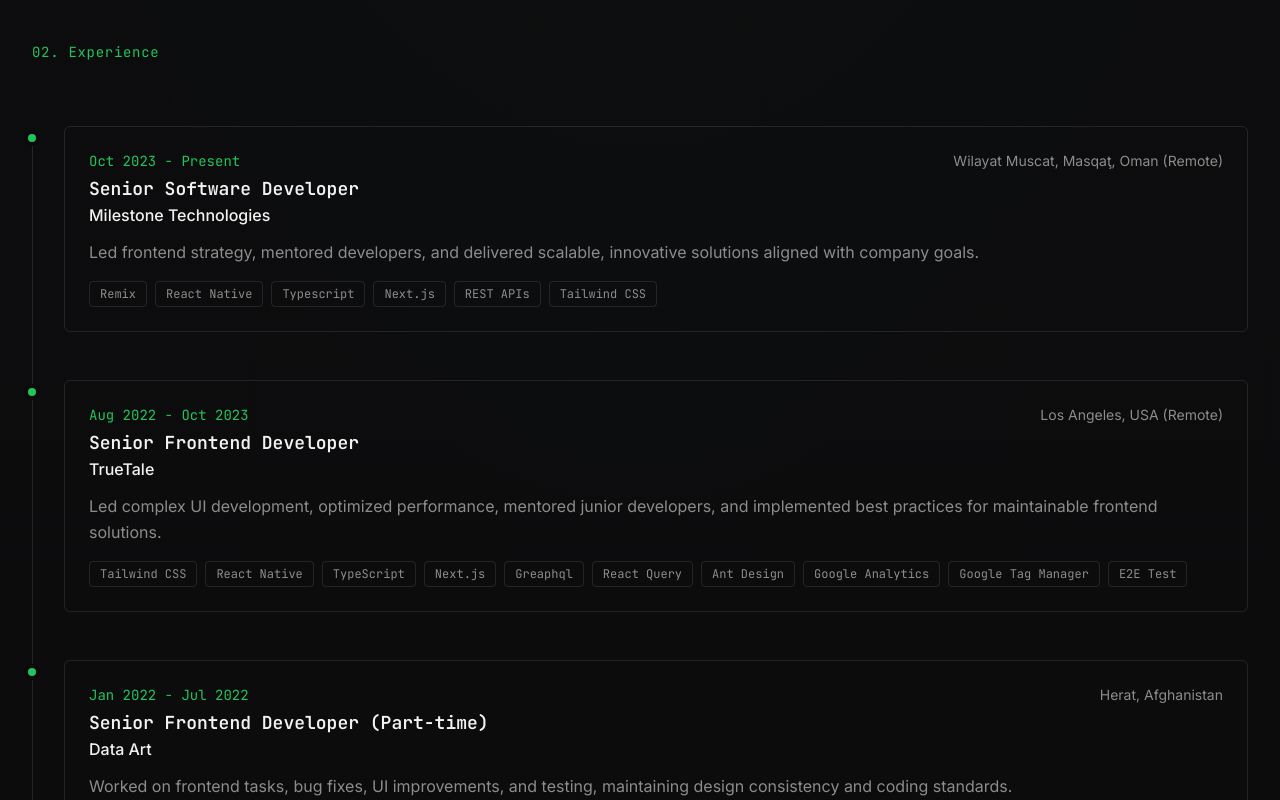
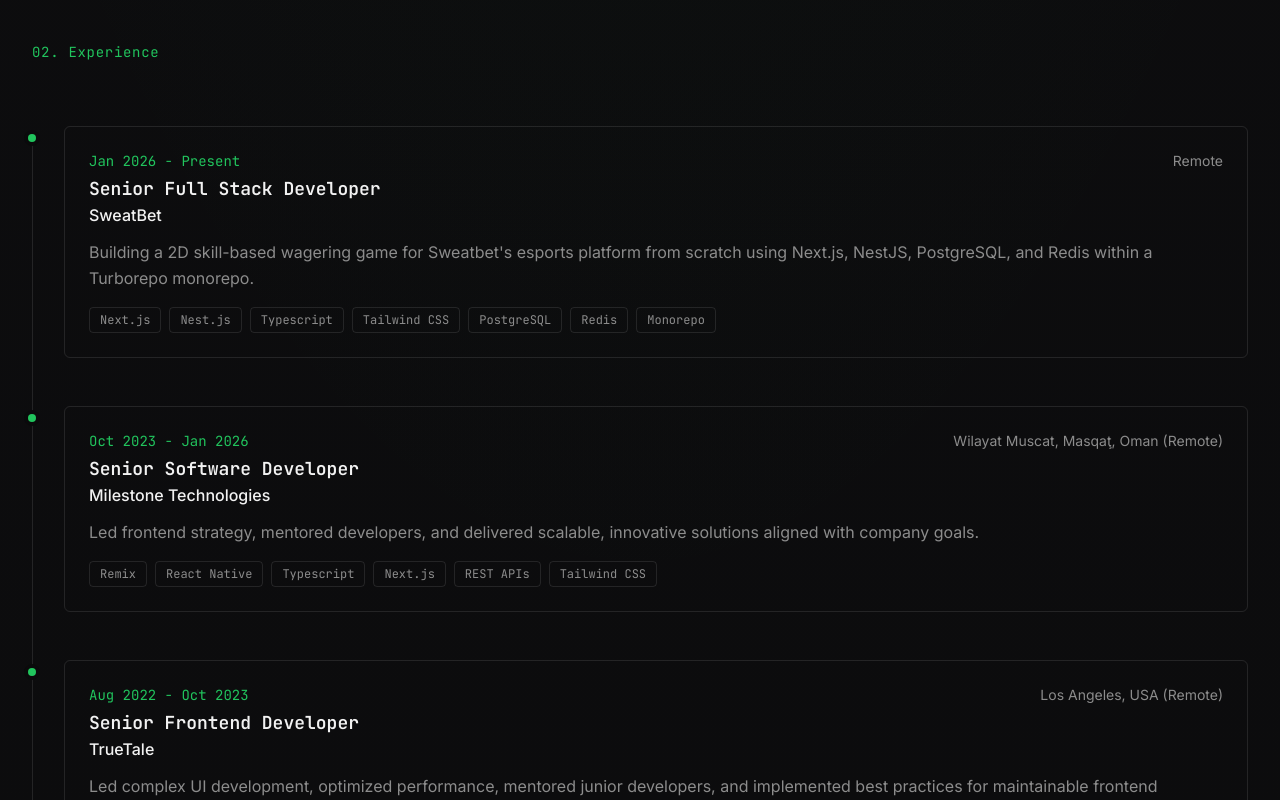
Before and after one commit to mansour-qaderi/portfolio, a Next.js app: page / in a window 1280 px wide. Shown: the part 1460-2260 px from the top of the page. Built offline with nearby package versions, Linux system fonts and the light colour scheme.

Commit message:
fix: update the card's border colors

```diff
--- a/components/experience-timeline.tsx
+++ b/components/experience-timeline.tsx
@@ -25,13 +25,13 @@
           <div key={idx} className="relative sm:pl-8 group">
             <div className="absolute left-0 top-2 hidden sm:block -translate-x-1/2 w-2 h-2 rounded-full bg-primary ring-4 ring-background" />
 
-            <div className="border border-gray-200 dark:border-white/10 rounded-lg p-6 transition-colors hover:border-white/20">
+            <div className="border border-gray-200 dark:border-white/10 rounded-lg p-6 transition-colors hover:border-primary/40">
               <div className="flex flex-col sm:flex-row sm:items-start sm:justify-between gap-2 mb-3">
                 <div>
                   <p className="font-mono text-sm text-primary mb-1">
                     {exp.duration}
                   </p>
-                  <h3 className="font-mono text-lg font-semibold text-foreground">
+                  <h3 className="font-mono text-lg font-semibold text-foreground group-hover:text-primary transition-colors">
                     {exp.role}
                   </h3>
                   <p className="text-foreground font-medium">{exp.company}</p>
--- a/components/experiences.tsx
+++ b/components/experiences.tsx
@@ -4,12 +4,30 @@
   ExperienceTimeline,
   ExperienceItem,
 } from "@/components/experience-timeline";
+import { SWEATBET } from "@/constants";
 
 const experiences: ExperienceItem[] = [
   {
+    company: SWEATBET,
+    role: "Senior Full Stack Developer",
+    duration: "Jan 2026 - Present",
+    location: "Remote",
+    description:
+      "Building a 2D skill-based wagering game for Sweatbet's esports platform from scratch using Next.js, NestJS, PostgreSQL, and Redis within a Turborepo monorepo.",
+    skills: [
+      "Next.js",
+      "Nest.js",
+      "Typescript",
+      "Tailwind CSS",
+      "PostgreSQL",
+      "Redis",
+      "Monorepo",
+    ],
+  },
+  {
     company: "Milestone Technologies",
     role: "Senior Software Developer",
-    duration: "Oct 2023 - Present",
+    duration: "Oct 2023 - Jan 2026",
     location: "Wilayat Muscat, Masqaţ, Oman (Remote)",
     description:
       "Led frontend strategy, mentored developers, and delivered scalable, innovative solutions aligned with company goals.",
--- a/components/features.tsx
+++ b/components/features.tsx
@@ -8,34 +8,34 @@
 
 const featureList: FeatureItem[] = [
   {
-    title: "Senior Frontend Expertise",
+    title: "Senior Full Stack Developer",
     description:
-      "Over 5 years building web and mobile apps with React.js, Next.js, and React Native.",
+      "6+ years architecting and shipping frontend-heavy web, mobile, and gaming apps with Next.js, React Native, and NestJS.",
   },
   {
-    title: "Leadership & Mentorship",
+    title: "Technical Leadership",
     description:
-      "Led teams, delegated tasks, and guided developers at Milestone Technologies and TrueTale.",
+      "Led frontend strategy and mentored development teams as a senior contributor and team lead at Milestone Technologies and TrueTale.",
   },
   {
-    title: "Full-Stack Frontend Skills",
+    title: "Modern Frontend Architecture",
     description:
-      "Expert in TypeScript, Tailwind CSS, GraphQL, REST APIs, and Apollo.",
+      "Skilled in TypeScript, Tailwind CSS, Remix, GraphQL, REST APIs, and monorepo architecture with Turborepo.",
   },
   {
-    title: "High-Quality, Maintainable Code",
+    title: "Scalable, Maintainable Code",
     description:
-      "Clean, scalable, and efficient code following best practices.",
+      "Champion clean, well-tested code and consistent coding standards across every codebase I touch.",
   },
   {
-    title: "Remote Collaboration & Productivity",
+    title: "Cross-Functional Collaboration",
     description:
-      "Successfully worked with teams across Oman, USA, and Afghanistan, coordinating across time zones.",
+      "Partnered with product, design, and engineering teams across Oman, the USA, and Afghanistan to ship aligned, user-focused features.",
   },
   {
-    title: "Proven Results & Reliability",
+    title: "End-to-End Ownership",
     description:
-      "Delivered projects on time, optimized performance, and ensured excellent UX for multiple clients.",
+      "From game state management at Sweatbet to scalable frontend systems at Milestone, I own delivery from architecture through to production.",
   },
 ];
 
@@ -45,16 +45,14 @@
       <SectionHeading
         number="04"
         label="Features"
-        title="Why Work With Me"
         subtitle="With several years of hands-on experience, I help businesses transform ideas into digital products that deliver value and impact. My focus is on writing clean code, creating smooth user experiences, and delivering projects on time."
-        align="center"
       />
 
       <div className="grid sm:grid-cols-2 lg:grid-cols-3 gap-4">
         {featureList.map(({ title, description }) => (
           <div
             key={title}
-            className="group rounded-lg border border-gray-200 dark:border-white/10 p-6 transition-colors hover:border-white/20"
+            className="group rounded-lg border border-gray-200 dark:border-white/10 p-6 transition-colors hover:border-primary/40"
           >
             <div className="w-8 h-px bg-primary mb-4" />
             <h3 className="font-semibold text-foreground mb-2">{title}</h3>
--- a/components/projects/card.tsx
+++ b/components/projects/card.tsx
@@ -13,7 +13,7 @@
   return (
     <Link
       href={href}
-      className="group block overflow-hidden rounded-lg border border-gray-200 dark:border-white/10 bg-transparent transition-all duration-300 hover:border-white/20 hover:scale-[1.01]"
+      className="group block overflow-hidden rounded-lg border border-gray-200 dark:border-white/10 bg-transparent transition-all duration-300 hover:border-primary/40 hover:scale-[1.01]"
     >
       <div className="relative aspect-video w-full overflow-hidden">
         <Image
--- a/components/services.tsx
+++ b/components/services.tsx
@@ -38,7 +38,7 @@
           return (
             <div
               key={idx}
-              className="group flex gap-5 rounded-lg border border-gray-200 dark:border-white/10 p-6 transition-colors hover:border-white/20"
+              className="group flex gap-5 rounded-lg border border-gray-200 dark:border-white/10 p-6 transition-colors hover:border-primary/40"
             >
               <div className="flex flex-col items-start gap-3">
                 <span className="font-mono text-sm text-primary">{index}</span>
--- a/components/ui/section-heading.tsx
+++ b/components/ui/section-heading.tsx
@@ -22,7 +22,7 @@
       className={cn(
         "mb-12 md:mb-16",
         align === "center" && "text-center",
-        className
+        className,
       )}
     >
       <p className="font-mono text-sm text-primary tracking-wider mb-3">
@@ -37,7 +37,7 @@
         <p
           className={cn(
             "mt-4 text-lg text-muted-foreground leading-relaxed",
-            align === "center" && "mx-auto max-w-2xl"
+            align === "center" && "mx-auto max-w-2xl",
           )}
         >
           {subtitle}
--- a/layouts/navbar.tsx
+++ b/layouts/navbar.tsx
@@ -25,7 +25,7 @@
   { href: "/#skills", label: "Skills" },
   { href: "/#experiences", label: "Experience" },
   { href: "/#projects", label: "Projects" },
-  { href: "/#features", label: "Why Me" },
+  { href: "/#features", label: "Features" },
   { href: "/#services", label: "Services" },
   { href: "/#contacts", label: "Contact" },
 ];
```
